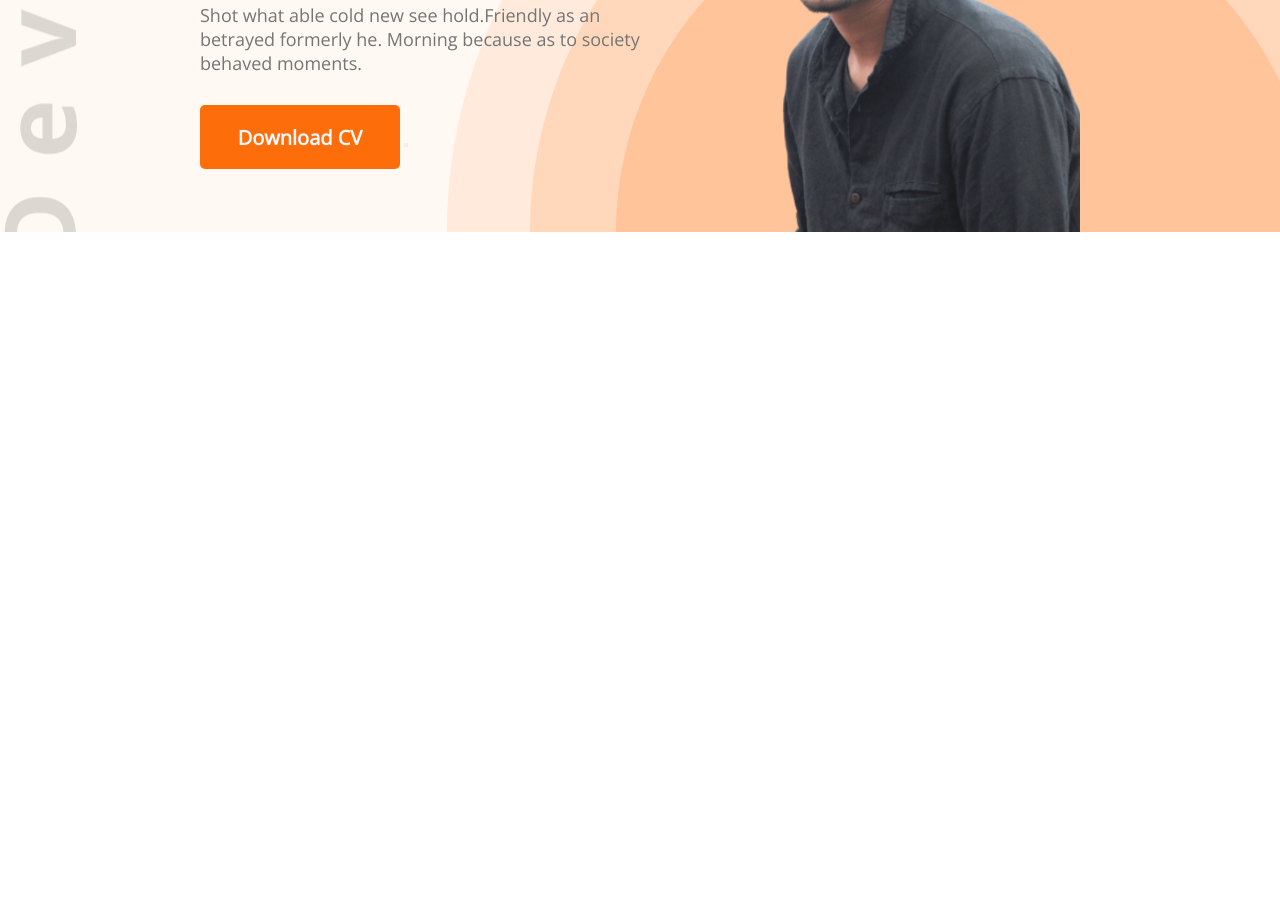
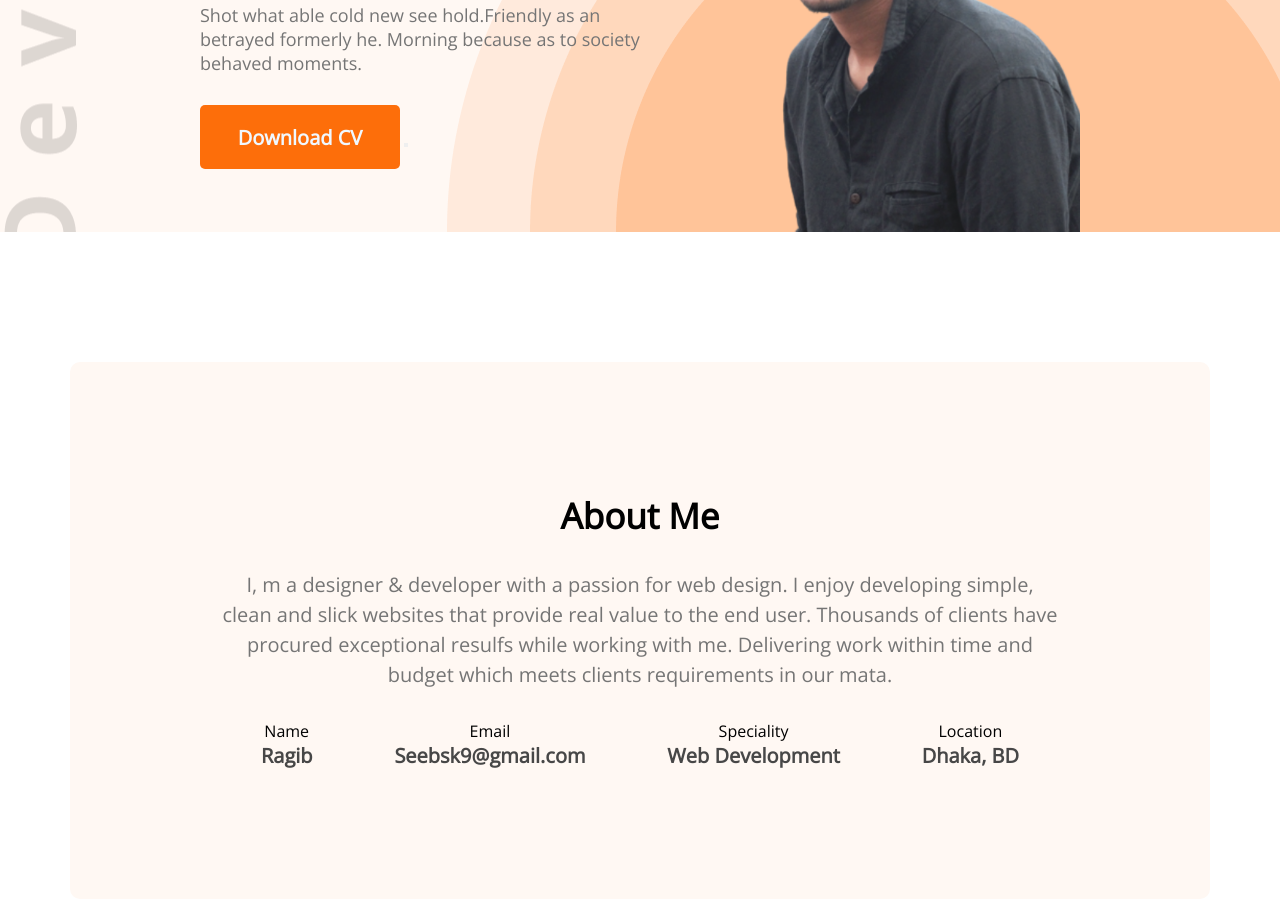
Before and after one commit to ragibSahriar/developer-portfolio, a plain HTML site: page index.htm in a window 1280 px wide. Shown: the part 481-1380 px from the top of the page. Before the commit the page ends 800 px from the top, so only its background shows below. Drawn offline with nearby package versions, Linux system fonts and the light colour scheme.

Commit message:
added about me

```diff
--- a/index.htm
+++ b/index.htm
@@ -37,6 +37,29 @@
 
     </header>
     <main>
+        <section class="about">
+            <h3 class="section-title">About Me</h3>
+            <p class="section-des">I, m a designer & developer with a passion for web design. I enjoy developing simple, clean and slick websites that provide real value to the end user. Thousands of clients have procured exceptional resulfs while working with me. Delivering work within time and budget which meets clients requirements in our mata.</p>
+
+            <div class="about-info-container">
+                <div class="about-info">
+                    <p class="infotitle">Name</p>
+                    <p class="info-description">Ragib</p>
+                </div>
+                <div class="about-info">
+                    <p class="infotitle">Email</p>
+                    <p class="info-description">Seebsk9@gmail.com</p>
+                </div>
+                <div class="about-info">
+                    <p class="infotitle">Speciality</p>
+                    <p class="info-description">Web Development</p>
+                </div>
+                <div class="about-info">
+                    <p class="infotitle">Location</p>
+                    <p class="info-description">Dhaka, BD</p>
+                </div>
+                </div>
+        </section>
 
     </main>
 
--- a/styles/portfolio.css
+++ b/styles/portfolio.css
@@ -34,6 +34,7 @@ nav {
     background-position: bottom right, left;
 
 }
+
 .nav-title {
     font-weight: 800;
     font-size: 45px;
@@ -54,10 +55,12 @@ nav ul li {
     list-style: none;
     margin-left: 50px;
 }
+
 nav ul li a {
     text-decoration: none;
     color: #181818;
 }
+
 /* banner */
 
 .banner {
@@ -110,3 +113,56 @@ nav ul li a {
     text-align: center;
 
 }
+
+/* About section styles */
+main {
+    max-width: 1140px;
+    margin: 0px auto;
+
+}
+
+.about {
+    text-align: center;
+    margin-top: 130px;
+    background: #FFF8F3;
+    border-radius: 10px;
+    padding: 130px 150px;
+}
+
+.section-title {
+
+    margin-bottom: 30px;
+    font-size: 35px;
+    line-height: 48px;
+    font-size: 35px;
+    line-height: 48px;
+
+}
+
+.section-des {
+    font-family: 'Open Sans';
+    font-style: normal;
+    font-weight: 400;
+    font-size: 20px;
+    line-height: 30px;
+    color: #757575;
+
+}
+
+.about-info-container {
+    display: flex;
+    justify-content: space-around;
+    margin-top: 30px;
+}
+
+.about .info-title {
+    font-size: 20px;
+    color: #757575;
+}
+
+.info-description {
+    font-weight: 700;
+    font-size: 20px;
+    color: #474747;
+
+}
```
